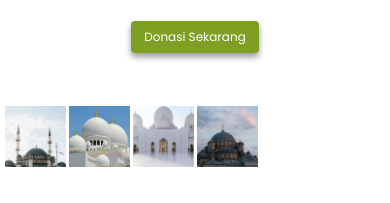
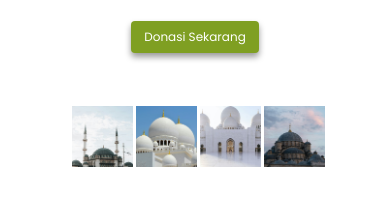
Before and after one commit to aulins/lp-musholla, a plain HTML site: page index.html in a window 390 px wide. Shown: the part 3247-3450 px from the top of the page. Drawn offline with nearby package versions, Linux system fonts and the light colour scheme.

Commit message:
Update style.css
styling untuk class 'kolomgambar'

```diff
--- a/assets/css/style.css
+++ b/assets/css/style.css
@@ -480,6 +480,10 @@ p {
 
 /* Ukuran layar untuk xs (<576px) */
 @media (max-width: 575.98px) {
+	.kolomgambar {
+		display: flex;
+		justify-content: center;
+	}
     .navbar-collapse .navbar-nav .nav-link {
         font-size: 11px;
         margin: 0 0 0 10px;
```
